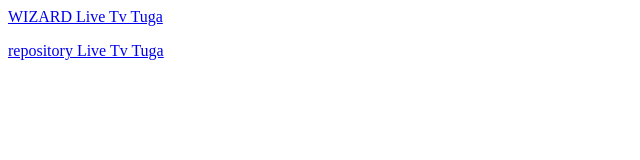
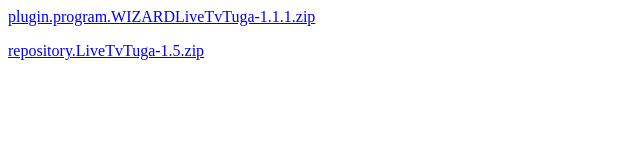
Before and after one commit to RuiFerreir/livetvtuga.github.io, a plain HTML site: page index.html in a window 1280 px wide. Shown: the whole page, without its empty margins (0-640 px from the left). Drawn offline with Linux system fonts and the light colour scheme.

Commit message:
Update index.html

```diff
--- a/index.html
+++ b/index.html
@@ -1,2 +1,2 @@
-<p><a href="plugin.program.WIZARDLiveTvTuga-1.1.1.zip">WIZARD Live Tv Tuga</a></p>
-<p><a href="repository.LiveTvTuga-1.5.zip">repository Live Tv Tuga</a></p>
+<p><a href="plugin.program.WIZARDLiveTvTuga-1.1.1.zip">plugin.program.WIZARDLiveTvTuga-1.1.1.zip</a></p>
+<p><a href="repository.LiveTvTuga-1.5.zip">repository.LiveTvTuga-1.5.zip</a></p>
```
